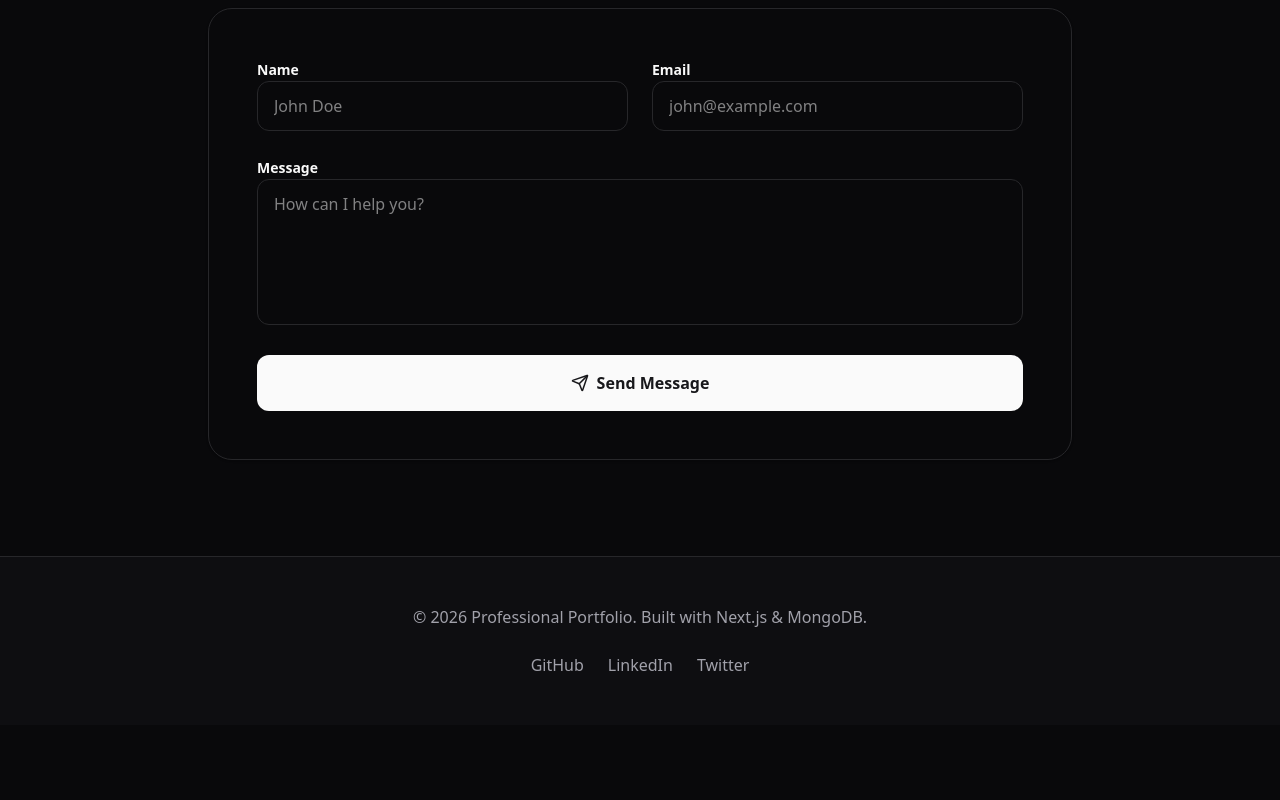
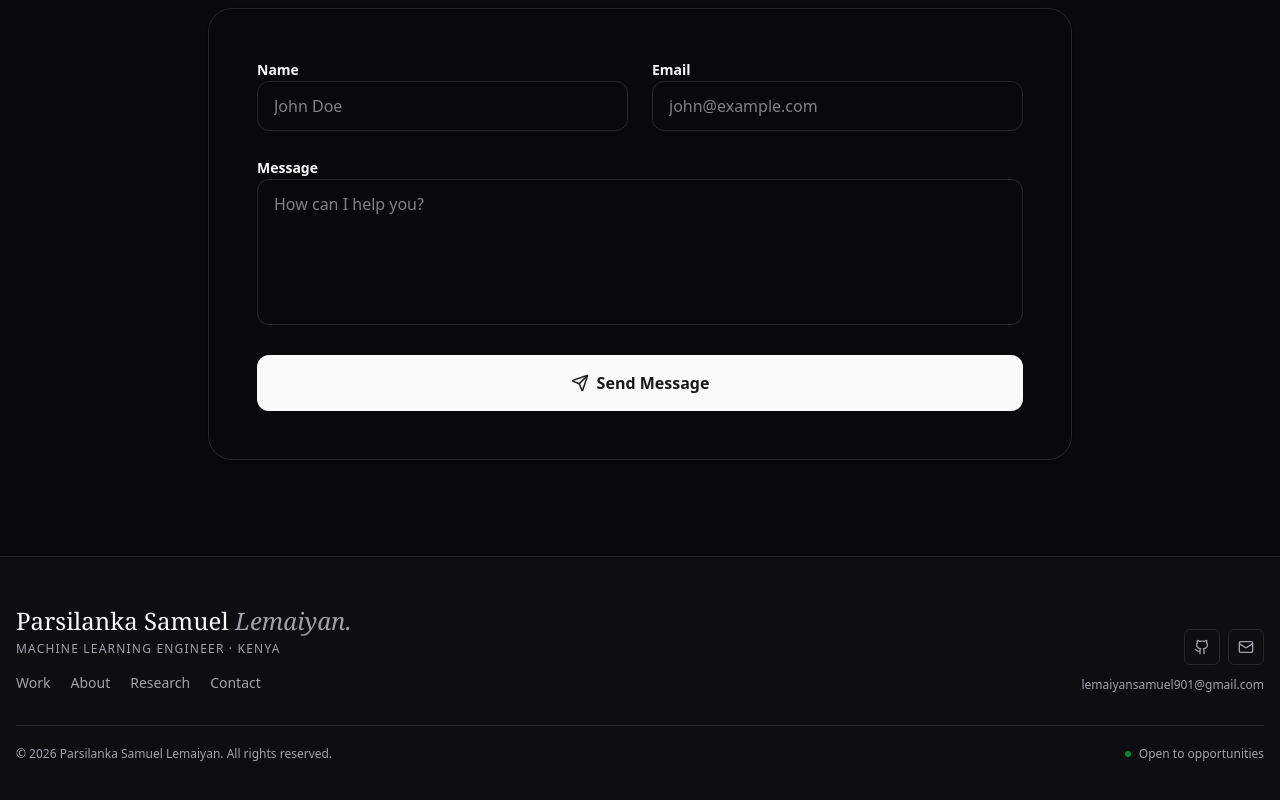
Before and after one commit to Parsilanka/lemaiyan-portfolio, a Next.js app: page / in a window 1280 px wide. Shown: the part 3835-4635 px from the top of the page. Before the commit the page ends 4560 px from the top, so only its background shows below. Built offline with nearby package versions, Linux system fonts and the light colour scheme; no server answers; the database is empty.

Commit message:
Update footer with custom professional design

```diff
--- a/scripts/seed.js
+++ b/scripts/seed.js
@@ -97,46 +97,9 @@ const projects = [
         imageUrl: "https://images.unsplash.com/photo-1558655146-d09347e92766?auto=format&fit=crop&q=80&w=600",
         featured: false
     },
-    {
-        title: "Mental Health Support AI",
-        description: "An AI-powered support system designed to offer mental health resources and interactive guidance for users in need.",
-        techStack: ["AI", "NLP", "Python", "Flask"],
-        githubUrl: "https://github.com/Parsilanka/mental-chatbot",
-        imageUrl: "https://images.unsplash.com/photo-1527137341206-896db8849ad2?auto=format&fit=crop&q=80&w=600",
-        featured: false
-    },
-    {
-        title: "Core Voting Infrastructure",
-        description: "Backend logic and fundamental components for a secure and robust digital voting system architecture.",
-        techStack: ["TypeScript", "Node.js", "MongoDB"],
-        githubUrl: "https://github.com/Parsilanka/voting-system",
-        imageUrl: "https://images.unsplash.com/photo-1494173853739-c21f58b16055?auto=format&fit=crop&q=80&w=600",
-        featured: false
-    },
-    {
-        title: "Mobile App Framework",
-        description: "A versatile and scalable mobile application framework demonstrating standard Kotlin development best practices.",
-        techStack: ["Kotlin", "Android Development"],
-        githubUrl: "https://github.com/Parsilanka/Mobile_App",
-        imageUrl: "https://images.unsplash.com/photo-1551650975-87deedd944c3?auto=format&fit=crop&q=80&w=600",
-        featured: false
-    },
-    {
-        title: "Mobile Development Modules",
-        description: "A repository consolidating various experimental mobile app modules and architectural components.",
-        techStack: ["Mobile Development", "Software Design Patterns"],
-        githubUrl: "https://github.com/Parsilanka/Mobile-App-Development",
-        imageUrl: "https://images.unsplash.com/photo-1517694712202-14dd9538aa97?auto=format&fit=crop&q=80&w=600",
-        featured: false
-    },
-    {
-        title: "Soil-Based Crop Recommendation Engine",
-        description: "A sophisticated predictive model that recommends the most suitable crops based on soil composition and climatic factors.",
-        techStack: ["Python", "Jupyter Notebook", "Scikit-Learn"],
-        githubUrl: "https://github.com/Parsilanka/crop-recommendation-system",
-        imageUrl: "https://images.unsplash.com/photo-1523348837708-15d4a09cfac2?auto=format&fit=crop&q=80&w=600",
-        featured: false
-    }
+
+
+
 ];
 
 const experiences = [
--- /dev/null
+++ b/scripts/test-contact.js
@@ -0,0 +1,60 @@
+const mongoose = require('mongoose');
+const fs = require('fs');
+const path = require('path');
+
+async function testContact() {
+    // Manually search for MONGODB_URI in multiple potential .env files
+    function findMongoURI() {
+        const envFiles = ['.env.production.local', '.env.local', '.env'];
+        for (const file of envFiles) {
+            const envPath = path.resolve(process.cwd(), file);
+            if (fs.existsSync(envPath)) {
+                const content = fs.readFileSync(envPath, 'utf8');
+                const match = content.match(/^MONGODB_URI=["']?([^"'\s]+)["']?$/m);
+                if (match) {
+                    console.log(`📡 Found MONGODB_URI in ${file}`);
+                    return match[1];
+                }
+            }
+        }
+        return null;
+    }
+
+    const MONGODB_URI = findMongoURI();
+
+    if (!MONGODB_URI) {
+        console.error("❌ MONGODB_URI not found.");
+        process.exit(1);
+    }
+
+    const ContactSchema = new mongoose.Schema({
+        name: { type: String, required: true },
+        email: { type: String, required: true },
+        message: { type: String, required: true },
+        createdAt: { type: Date, default: Date.now }
+    });
+
+    const Contact = mongoose.models.Contact || mongoose.model('Contact', ContactSchema);
+
+    try {
+        console.log("🔌 Connecting to Atlas...");
+        await mongoose.connect(MONGODB_URI, { dbName: 'portfolio' });
+        console.log("✅ Connected!");
+
+        console.log("📝 Creating test contact...");
+        const contact = await Contact.create({
+            name: "Test User",
+            email: "test@example.com",
+            message: "This is a test message from Antigravity."
+        });
+        console.log("✨ Contact created successfully:", contact._id);
+
+        await mongoose.disconnect();
+        process.exit(0);
+    } catch (err) {
+        console.error("❌ Test failed:", err.message);
+        process.exit(1);
+    }
+}
+
+testContact();
--- a/src/app/page.tsx
+++ b/src/app/page.tsx
@@ -4,6 +4,7 @@ import About from "@/components/About"
 import Projects from "@/components/Projects"
 import Experience from "@/components/Experience"
 import Contact from "@/components/Contact"
+import { Github, Mail } from "lucide-react"
 
 export default function Home() {
   return (
@@ -16,15 +17,58 @@ export default function Home() {
       <Contact />
 
       <footer className="border-t py-12 bg-muted/20">
-        <div className="container mx-auto px-4 text-center">
-          <p className="text-muted-foreground font-medium">
-            © {new Date().getFullYear()} Professional Portfolio. Built with Next.js & MongoDB.
-          </p>
-          <div className="mt-6 flex justify-center gap-6 text-muted-foreground">
-            <a href="#" className="hover:text-primary transition-colors">GitHub</a>
-            <a href="#" className="hover:text-primary transition-colors">LinkedIn</a>
-            <a href="#" className="hover:text-primary transition-colors">Twitter</a>
+        <div className="container mx-auto px-4">
+
+          {/* Top section */}
+          <div className="flex flex-col md:flex-row justify-between items-start md:items-end gap-8 mb-8">
+
+            {/* Left - Name & Role */}
+            <div>
+              <h2 className="text-2xl font-serif font-normal text-foreground">
+                Parsilanka Samuel <span className="italic text-muted-foreground">Lemaiyan.</span>
+              </h2>
+              <p className="text-xs tracking-widest text-muted-foreground uppercase mt-1">
+                Machine Learning Engineer · Kenya
+              </p>
+              <nav className="mt-4 flex gap-5 text-sm text-muted-foreground">
+                <a href="#work"     className="hover:text-foreground transition-colors">Work</a>
+                <a href="#about"    className="hover:text-foreground transition-colors">About</a>
+                <a href="#research" className="hover:text-foreground transition-colors">Research</a>
+                <a href="#contact"  className="hover:text-foreground transition-colors">Contact</a>
+              </nav>
+            </div>
+
+            {/* Right - Socials & Email */}
+            <div className="flex flex-col items-start md:items-end gap-3">
+              <div className="flex gap-2">
+                <a href="https://github.com/Parsilanka"
+                   target="_blank" rel="noopener noreferrer"
+                   className="w-9 h-9 flex items-center justify-center rounded-md border border-border hover:bg-muted transition-colors">
+                  <Github className="w-4 h-4 text-muted-foreground" />
+                </a>
+                <a href="mailto:lemaiyansamuel901@gmail.com"
+                   className="w-9 h-9 flex items-center justify-center rounded-md border border-border hover:bg-muted transition-colors">
+                  <Mail className="w-4 h-4 text-muted-foreground" />
+                </a>
+              </div>
+              <span className="text-xs text-muted-foreground">lemaiyansamuel901@gmail.com</span>
+            </div>
           </div>
+
+          {/* Divider */}
+          <div className="border-t border-border" />
+
+          {/* Bottom row */}
+          <div className="mt-5 flex flex-col md:flex-row justify-between items-center gap-3">
+            <p className="text-xs text-muted-foreground">
+              © {new Date().getFullYear()} Parsilanka Samuel Lemaiyan. All rights reserved.
+            </p>
+            <span className="flex items-center gap-2 text-xs text-muted-foreground">
+              <span className="w-1.5 h-1.5 rounded-full bg-green-600 animate-pulse" />
+              Open to opportunities
+            </span>
+          </div>
+
         </div>
       </footer>
     </main>
```
